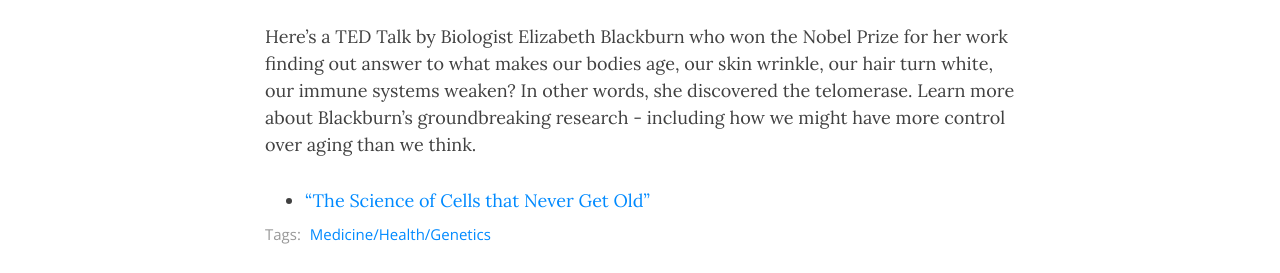
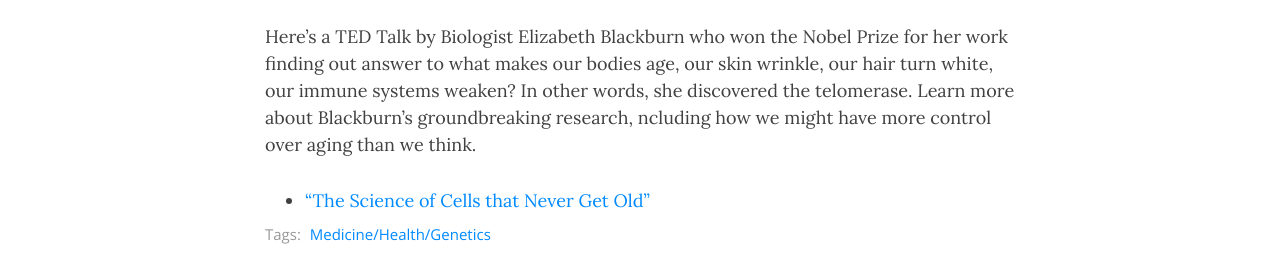
Before and after one commit to BigIdeasForum/bigideasforum.github.io, a Jekyll site: the page built from _posts/2017/2017-01-23-why-die.md, in a window 1280 px wide and 900 px high, scrolled down 963 px. Shown: the part 249-522 px from the top of the window. Built offline with Jekyll 4.4.1, drawn with Linux system fonts in a browser that asks for light colours; nearby versions of some CDN libraries.

Commit message:
post text cleanups

```diff
--- a/_posts/2017/2017-01-23-why-die.md
+++ b/_posts/2017/2017-01-23-why-die.md
@@ -22,6 +22,6 @@
 
 > “Sam Harris, a very circumspect and visionary philosopher and scientist, who has numerous video clips/programs about AI. Those interested can easily find him on [YouTube](https://www.youtube.com/channel/UCNAxrHudMfdzNi6NxruKPLw) and [TED Talks](https://www.ted.com/search?q=sam+harris).”
 
-Here’s a TED Talk by Biologist Elizabeth Blackburn who won the Nobel Prize for her work finding out answer to what makes our bodies age, our skin wrinkle, our hair turn white, our immune systems weaken? In other words, she discovered the telomerase. Learn more about Blackburn's groundbreaking research - including how we might have more control over aging than we think.
+Here’s a TED Talk by Biologist Elizabeth Blackburn who won the Nobel Prize for her work finding out answer to what makes our bodies age, our skin wrinkle, our hair turn white, our immune systems weaken? In other words, she discovered the telomerase. Learn more about Blackburn's groundbreaking research, ncluding how we might have more control over aging than we think.
 
 * [“The Science of Cells that Never Get Old”](https://www.ted.com/talks/elizabeth_blackburn_the_science_of_cells_that_never_get_old)
```
Also changed, not shown: _posts/2017/2017-02-27-surveillance-society.md (+1 -1 lines), _posts/2017/2017-03-13-energy-revolution.md (+1 -1 lines), _posts/2017/2017-04-24-ubi.md (+1 -1 lines), _posts/2018/2018-02-22-cutting-edge-technology.md (+1 -1 lines).
